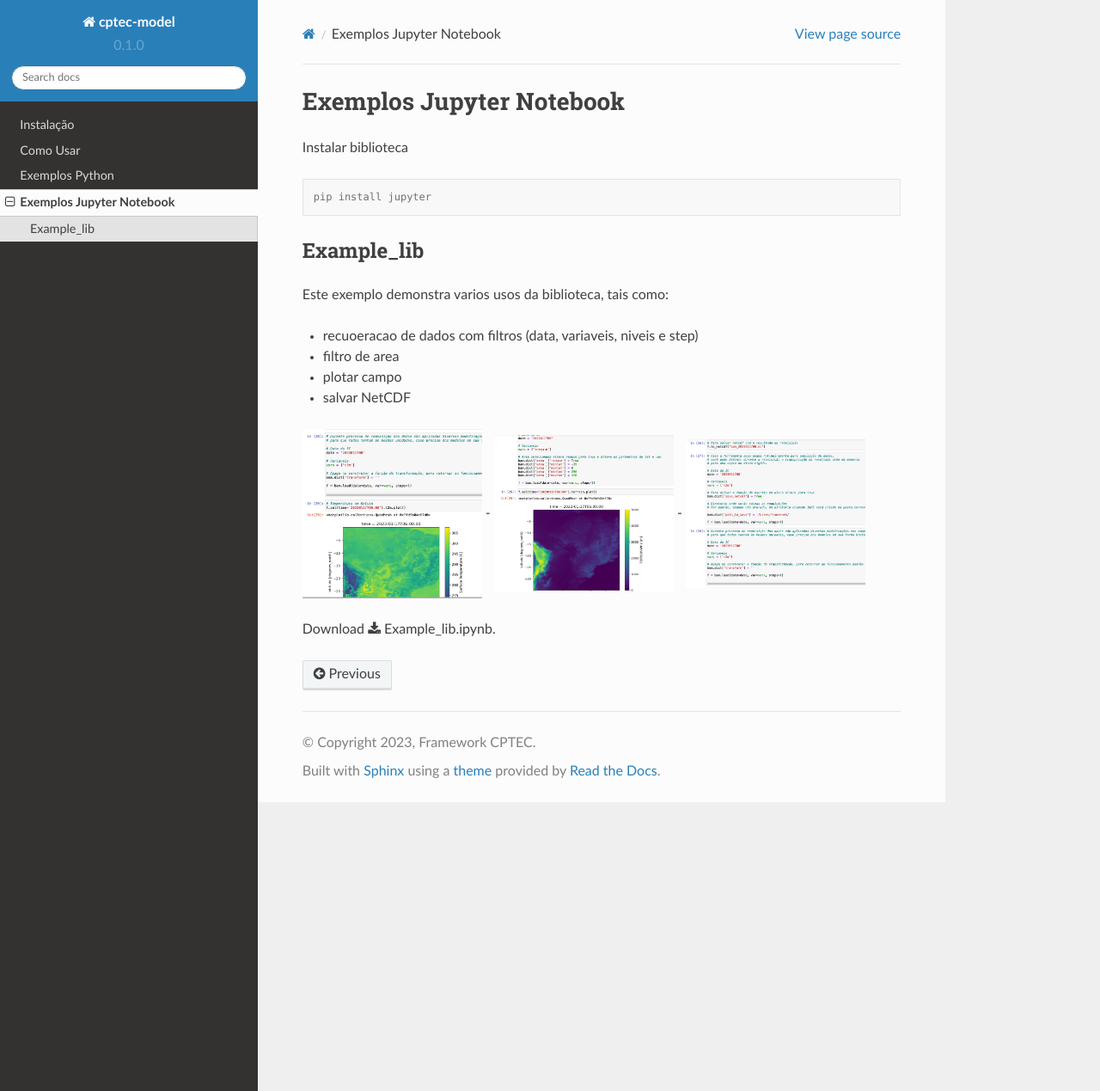
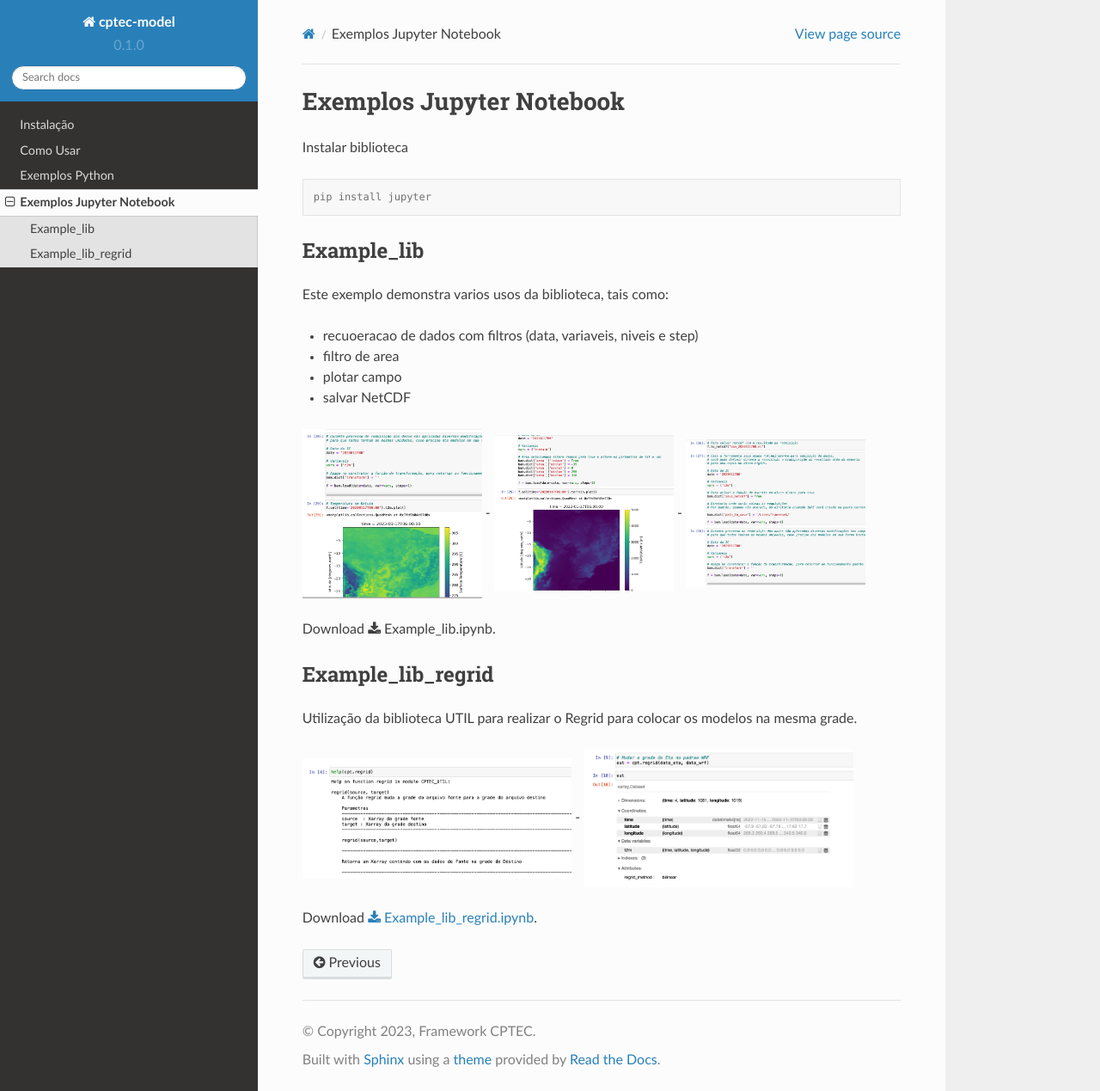
Before and after one commit to framework-CPTEC/tutorial, a Sphinx documentation site: the page built from docs/source/exampleNotebook.rst, in a window 1280 px wide and 1269 px high. Shown: the whole window at 86% size. Built offline with Sphinx 7.4.7 and the Read the Docs theme 2.0.0, drawn with Linux system fonts in a browser that asks for light colours; pages that are not in the unit, such as notebooks, are missing from menus.

Commit message:
Update exampleNotebook.rst

```diff
--- a/docs/source/exampleNotebook.rst
+++ b/docs/source/exampleNotebook.rst
@@ -18,15 +18,32 @@ Este exemplo demonstra varios usos da biblioteca, tais como:
 - salvar NetCDF
 
 
-|pic1| - |pic2| - |pic3|
+|pic11| - |pic12| - |pic13|
 
-.. |pic1| image:: _static/ex_1_1.png
+.. |pic11| image:: _static/ex_1_1.png
    :width: 30%
 
-.. |pic2| image:: _static/ex_1_2.png
+.. |pic12| image:: _static/ex_1_2.png
    :width: 30%
 
-.. |pic3| image:: _static/ex_1_3.png
+.. |pic13| image:: _static/ex_1_3.png
    :width: 30%
 
 Download :download:`Example_lib.ipynb <examples/Example_lib.ipynb>`.
+
+
+Example_lib_regrid
+------------------
+
+Utilização da biblioteca UTIL para realizar o Regrid para colocar os modelos na mesma grade.
+
+|pic21| - |pic22|
+
+.. |pic21| image:: _static/ex_2_1.png
+   :width: 45%
+
+.. |pic22| image:: _static/ex_2_2.png
+   :width: 45%
+
+
+Download :download:`Example_lib_regrid.ipynb <examples/Example_lib_regrid.ipynb>`.
```
